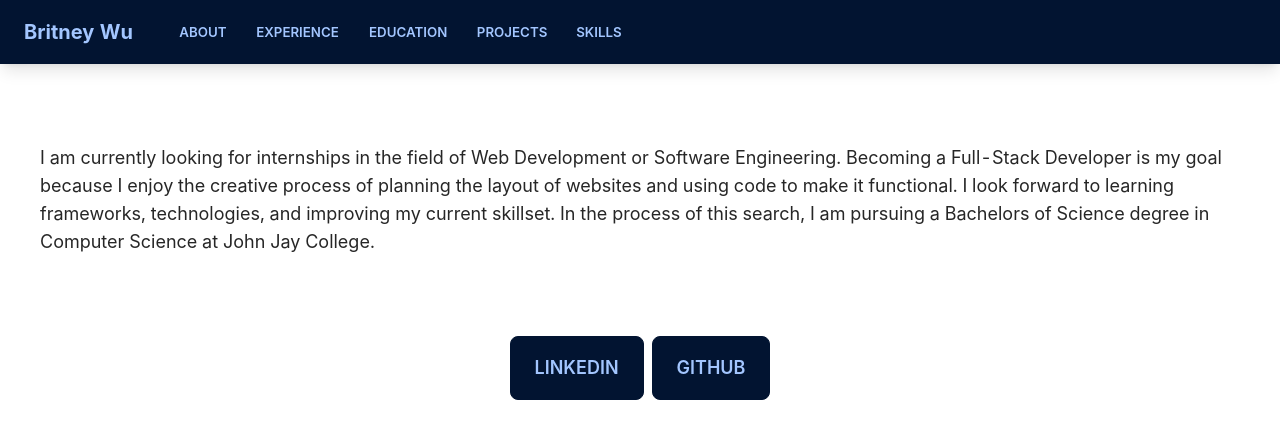
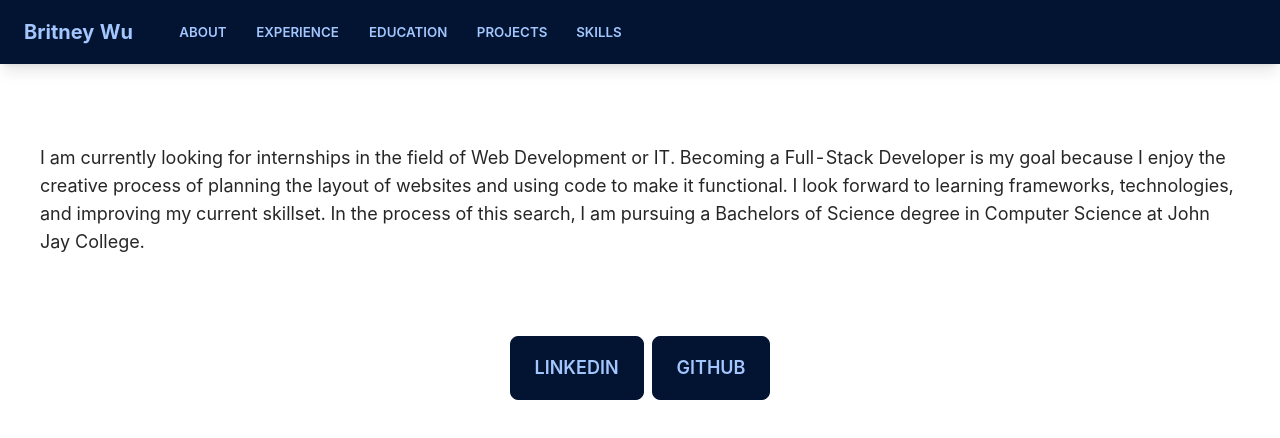
Before and after one commit to bw0123/portfolio-v2, a React (Create React App) app: page / in a window 1280 px wide. Shown: the top 438 px of the page. Built offline with nearby package versions, Linux system fonts and the light colour scheme.

Commit message:
swapped Switch to Routes w/ react-router-dom v6 in App.js

```diff
--- a/src/App.js
+++ b/src/App.js
@@ -1,16 +1,14 @@
 import React from 'react'
-import { BrowserRouter as Router, Route, Switch } from 'react-router-dom'
+import { BrowserRouter as Router, Route, Routes} from 'react-router-dom'
 import SwitchSection from './components/SwitchSection'
 import './styles/index.css'
 
 function App() {
   return (
     <Router>
-      <Switch>
-        <Route path='/'>
-          <SwitchSection />
-        </Route>
-      </Switch>
+      <Routes>
+        <Route path='/' element={<SwitchSection />} />
+      </Routes>
     </Router>
   );
 }
--- a/src/components/About.jsx
+++ b/src/components/About.jsx
@@ -4,7 +4,7 @@ function About() {
     return(
         <div class='pt-10'>
             <p className='text-lg p-10'>
-            I am currently looking for internships in the field of Web Development or Software Engineering. Becoming a Full-Stack Developer is my goal because I enjoy the creative process of planning the layout of websites and using code to make it functional. I look forward to learning frameworks, technologies, and improving my current skillset. In the process of this search, I am pursuing a Bachelors of Science degree in Computer Science at John Jay College.            </p>
+            I am currently looking for internships in the field of Web Development or IT. Becoming a Full-Stack Developer is my goal because I enjoy the creative process of planning the layout of websites and using code to make it functional. I look forward to learning frameworks, technologies, and improving my current skillset. In the process of this search, I am pursuing a Bachelors of Science degree in Computer Science at John Jay College.            </p>
             <div className='flex justify-center p-10 gap-x-2'>
                 <div>
                     <button class="btn btn-xs sm:btn-sm md:btn-md lg:btn-lg">LinkedIn</button>
```
